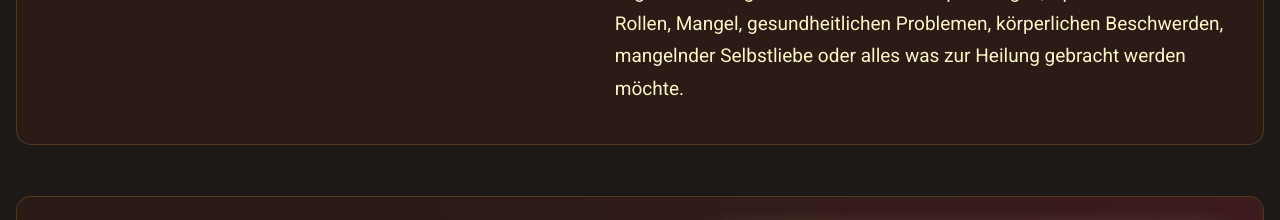
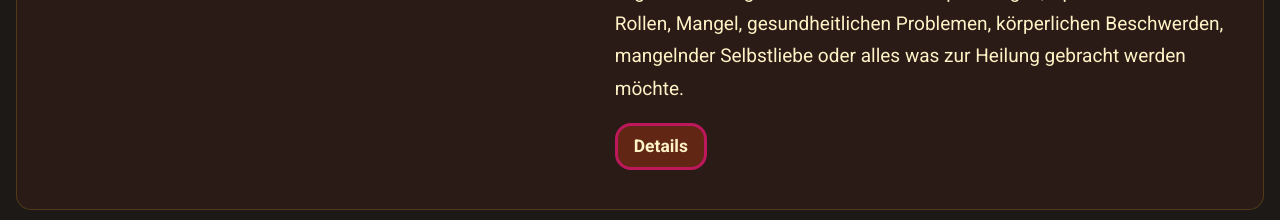
Before and after one commit to ginItchimaru/prisqueWebsite, a website built with Vite: page index.html in a window 1280 px wide. Shown: the part 3360-3580 px from the top of the page. Built offline with nearby package versions, Linux system fonts and the light colour scheme; no server answers.

Commit message:
added Ho'oponopono pdf

```diff
--- a/index.html
+++ b/index.html
@@ -311,6 +311,12 @@
                 gesundheitlichen Problemen, körperlichen Beschwerden, mangelnder Selbstliebe
                 oder alles was zur Heilung gebracht werden möchte.
               </p>
+              <a
+                class="topic-btn btn"
+                href="https://drive.google.com/file/d/1Lk2m79ydnpTGeufhiT88JDSmS94fv47E/view"
+                target="_blank"
+                rel="noopener noreferrer"
+              >Details</a>
             </div>
           </div>
         </article>
--- a/styles/components/topics.css
+++ b/styles/components/topics.css
@@ -118,6 +118,13 @@
   color: var(--clr-deep);
 }
 
+/* link button under a text block (e.g. Ho'oponopono "Details");
+   align-self keeps it from stretching across the flex column */
+.topic-btn {
+  align-self: flex-start;
+  font-size: clamp(var(--size-sm), 0.85rem + 0.3vw, var(--size-lg));
+}
+
 /* md: tablet — wider landscape image, text gets more breathing room */
 @media (min-width: 768px) {
   .topic-img {
```
